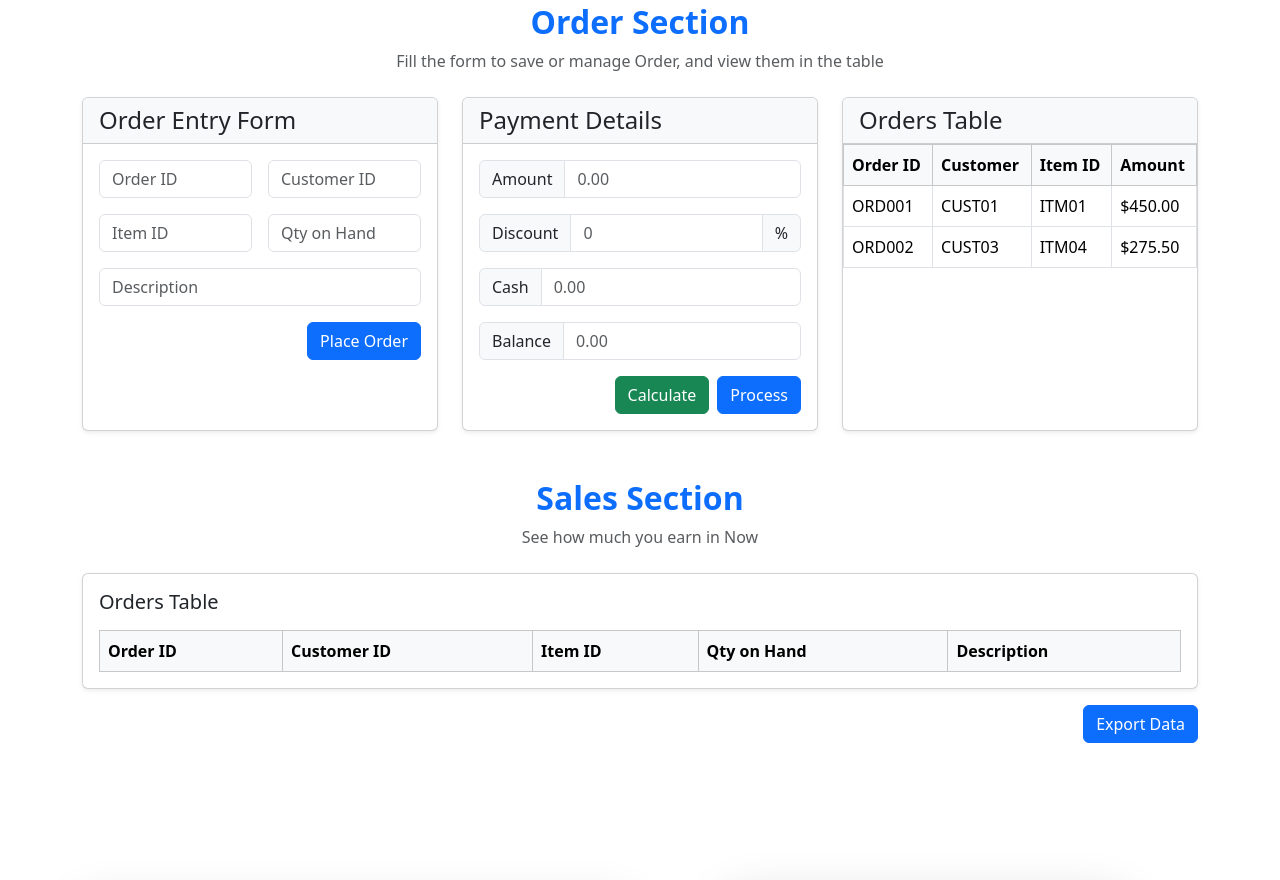
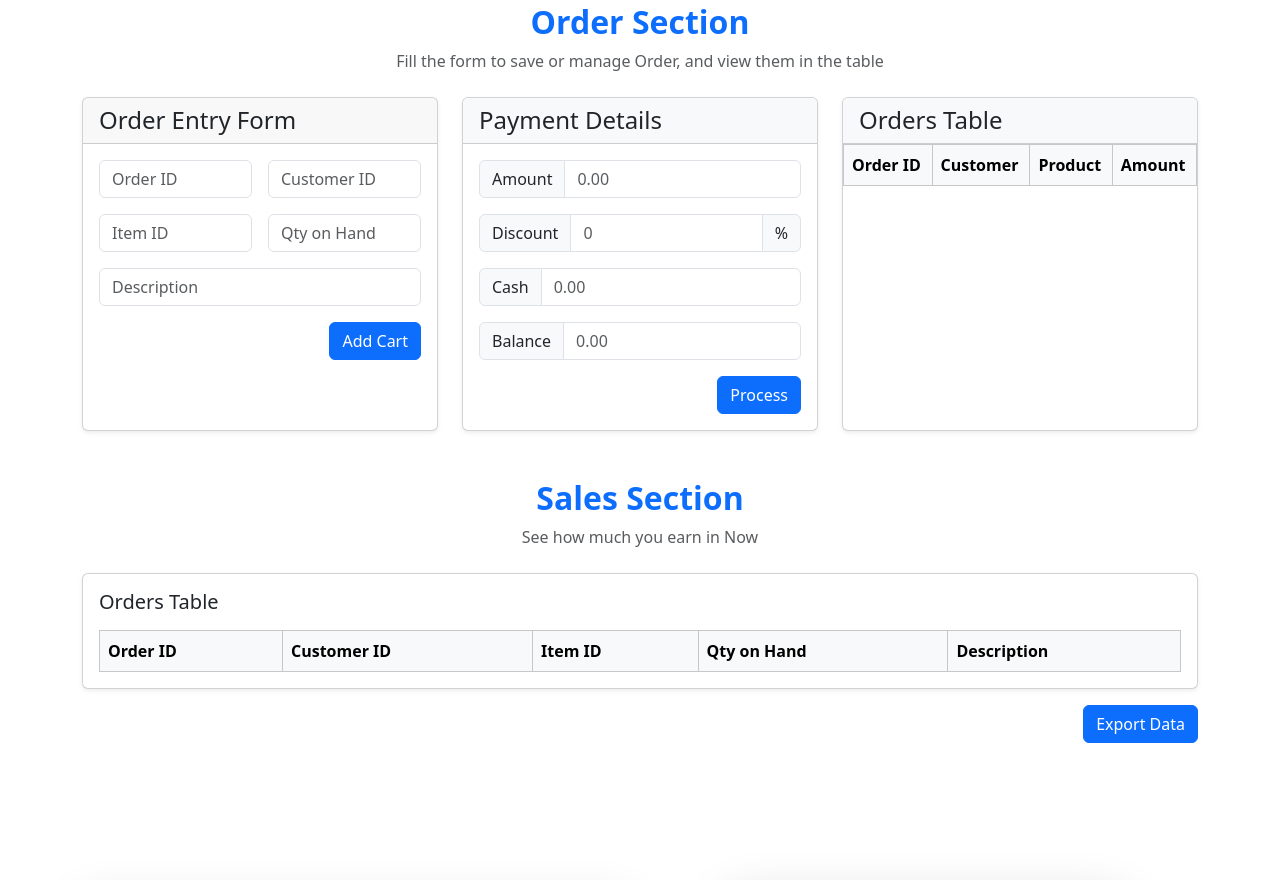
Before and after one commit to Sachinnn22/POS-system, a plain HTML site: page index.html in a window 1280 px wide. Shown: the part 1172-2052 px from the top of the page. Drawn offline with nearby package versions, Linux system fonts and the light colour scheme; some packages are replaced by stand-ins of ours; a script that the page names is missing.

Commit message:
update order form

```diff
--- a/index.html
+++ b/index.html
@@ -182,7 +182,7 @@
         <div class="row g-4">
             <div class="col-md-4">
                 <div class="card shadow-sm h-100">
-                    <div class="card-header bg-light">
+                    <div class="card-header">
                         <h4 class="mb-0">Order Entry Form</h4>
                     </div>
                     <div class="card-body">
@@ -203,7 +203,7 @@
                                 <input type="text" class="form-control" placeholder="Description">
                             </div>
                             <div class="col-12 d-flex justify-content-end">
-                                <button type="button" class="btn btn-primary">Place Order</button>
+                                <button type="button" class="btn btn-primary">Add Cart</button>
                             </div>
                         </form>
                     </div>
@@ -243,7 +243,6 @@
                                 </div>
                             </div>
                             <div class="col-12 d-flex justify-content-end gap-2">
-                                <button type="button" class="btn btn-success">Calculate</button>
                                 <button type="button" class="btn btn-primary">Process</button>
                             </div>
                         </form>
@@ -263,23 +262,11 @@
                                 <tr>
                                     <th class="text-nowrap">Order ID</th>
                                     <th class="text-nowrap">Customer</th>
-                                    <th class="text-nowrap">Item ID</th>
+                                    <th class="text-nowrap">Product</th>
                                     <th class="text-nowrap">Amount</th>
                                 </tr>
                                 </thead>
                                 <tbody>
-                                <tr>
-                                    <td>ORD001</td>
-                                    <td>CUST01</td>
-                                    <td>ITM01</td>
-                                    <td>$450.00</td>
-                                </tr>
-                                <tr>
-                                    <td>ORD002</td>
-                                    <td>CUST03</td>
-                                    <td>ITM04</td>
-                                    <td>$275.50</td>
-                                </tr>
                                 </tbody>
                             </table>
                         </div>
```
